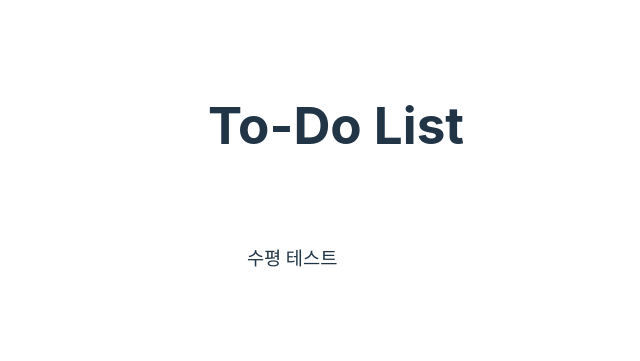
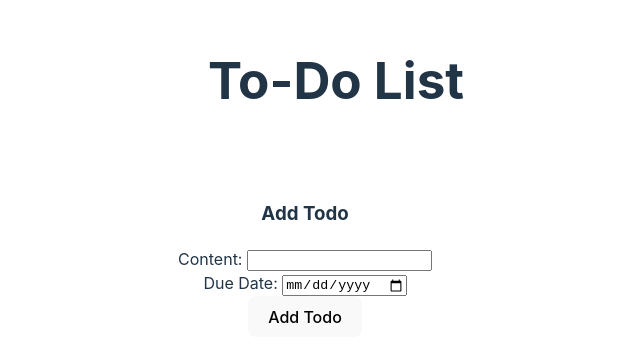
Before and after one commit to JisooPyo/SeSAC-Semi-Project-Front, a React (Vite) app: page / in a window 1280 px wide. Shown: the part 203-564 px from the top of the page, without its empty margins (304-944 px from the left). Built offline with nearby package versions, Linux system fonts and the light colour scheme; no server answers.

Commit message:
할 일 등록 API 연동

```diff
--- a/src/App.jsx
+++ b/src/App.jsx
@@ -1,5 +1,6 @@
 import './App.css'
 import TodoList from './components/TodoList'
+import TodoInput from './components/TodoInput'
 
 function App() {
   return (
@@ -7,7 +8,7 @@ function App() {
       <div>
         <h1>To-Do List</h1>
         <div className="container">
-          <div className="item"><h3>수평 테스트</h3></div>
+          <div className='item'><TodoInput /></div>
           <div className="item"><TodoList /></div>
         </div>
       </div>
--- /dev/null
+++ b/src/components/TodoInput.jsx
@@ -0,0 +1,64 @@
+import { useState } from "react";
+
+function TodoInput() {
+
+  const [content, setContent] = useState('');
+  const [dueDate, setDueDate] = useState('');
+  const [error, setError] = useState(null);
+  const [success, setSuccess] = useState(null);
+
+  const handleSubmit = async (event) => {
+    event.preventDefault(); // 페이지 리로드 방지
+
+    // 요청 데이터 객체 생성
+    const todoData = { content, dueDate };
+
+    try {
+      // POST 요청 보내기
+      const response = await fetch('http://localhost:8080/api/todos', {
+        method: 'POST',
+        headers: {
+          'Content-Type': 'application/json',
+        },
+        body: JSON.stringify(todoData),
+      });
+
+      // 응답 처리
+      if (!response.ok) {
+        throw new Error('Network response was not ok');
+      }
+
+      const result = await response.json();
+      setSuccess('Todo added successfully!');
+      setContent('');
+      setDueDate('');
+      window.location.reload();
+    } catch (err) {
+      setError(err.message);
+    }
+  };
+
+  return (
+    <div>
+      <h3>Add Todo</h3>
+      <form onSubmit={handleSubmit}>
+        <div>
+          <label>
+            Content: <input type="text" value={content} onChange={(e) => setContent(e.target.value)} required />
+          </label>
+        </div>
+        <div>
+          <label>
+            Due Date: <input type="date" value={dueDate} onChange={(e) => setDueDate(e.target.value)} required />
+          </label>
+        </div>
+        <button type="submit">Add Todo</button>
+      </form>
+      {success && <p style={{ color: 'green' }}>{success}</p>}
+      {error && <p style={{ color: 'red' }}>{error}</p>}
+    </div>
+  );
+
+}
+
+export default TodoInput;
```
